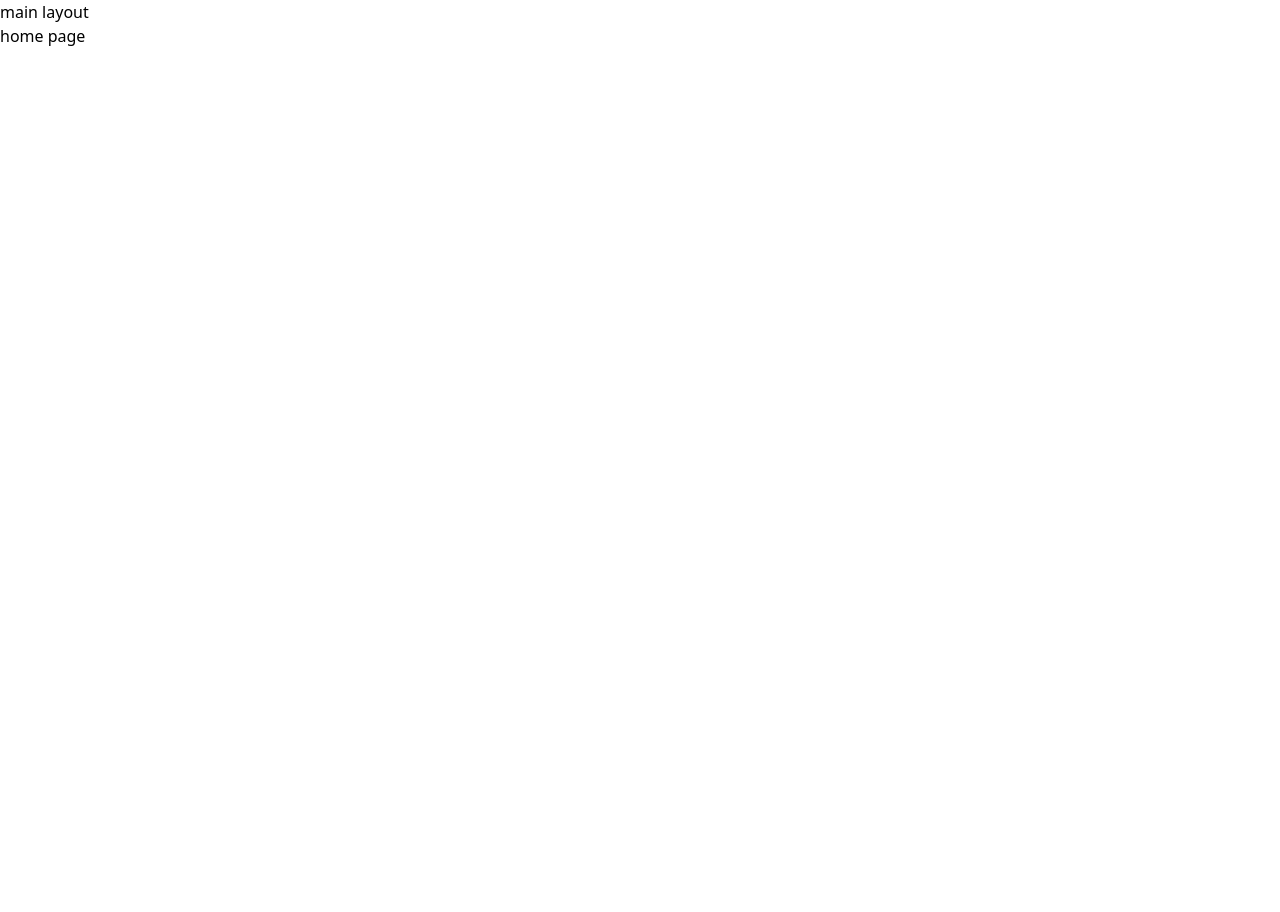
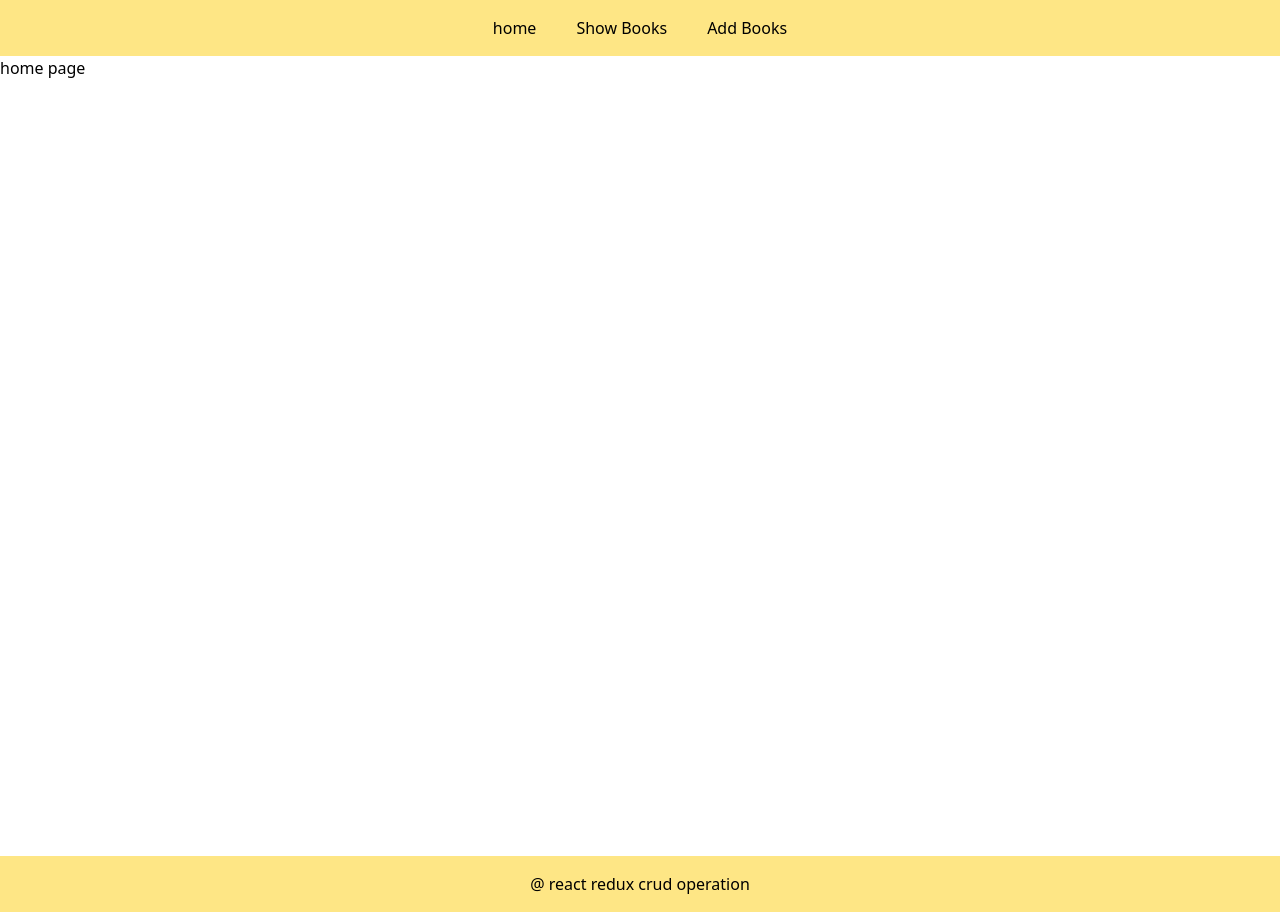
Before and after one commit to nayeem-miah/react-with-redux-crud-app, a React (Vite) app: page / in a window 1280 px wide. Before the commit the page ends 800 px from the top, so only its background shows below. Built offline with nearby package versions, Linux system fonts and the light colour scheme.

Commit message:
routing setup done

```diff
--- a/src/Layout/MainLayout.jsx
+++ b/src/Layout/MainLayout.jsx
@@ -1,10 +1,20 @@
 import { Outlet } from "react-router-dom";
+import Navbar from "./Navbar";
 
 const MainLayout = () => {
     return (
         <div>
-            <h1>main layout</h1>
-            <Outlet />
+            <Navbar />
+            <div className="mx-auto max-w-7xl min-h-screen">
+                <Outlet />
+            </div>
+            <div>
+                <footer>
+                    <h3 className="bg-amber-200 p-4 text-center">
+                        @ react redux crud operation
+                    </h3>
+                </footer>
+            </div>
         </div>
     );
 }
--- /dev/null
+++ b/src/Layout/Navbar.jsx
@@ -0,0 +1,31 @@
+import { NavLink } from "react-router-dom";
+
+const Navbar = () => {
+    return (
+        <div className="bg-amber-200 p-4">
+            <nav>
+                <ul className="flex justify-center gap-10">
+                    <li className="hover:text-blue-500">
+                        <NavLink to={'/'}
+                        >
+                            home
+                        </NavLink>
+                    </li>
+                    <li className="hover:text-blue-500">
+                        <NavLink to={'/show-books'}
+                        >
+                            Show Books
+                        </NavLink>
+                    </li>
+                    <li className="hover:text-blue-500">
+                        <NavLink to={'add-books'}
+                        >
+                            Add Books
+                        </NavLink>
+                    </li>
+                </ul>
+            </nav>
+        </div>
+    )
+};
+export default Navbar;
--- a/src/Router/Rouuter.jsx
+++ b/src/Router/Rouuter.jsx
@@ -1,25 +1,28 @@
-import { BrowserRouter, createBrowserRouter, Link, Routes } from "react-router-dom";
+import { createBrowserRouter } from "react-router-dom";
 import MainLayout from "../Layout/MainLayout";
 import Home from "../pages/Home";
+import Error from "../pages/Error";
+import AddBooks from "../pages/AddBooks";
+import ShowBooks from "../pages/ShowBooks";
 
 const router = createBrowserRouter([
     {
         path: "/",
         element: <MainLayout />,
-        errorElement: <div className="text-red-500 text-2xl flex justify-center items-center
-        mx-auto my-auto">
-            <div>
-                error page
-                <h3>
-                    <button className="hover:text-amber-600 text-xl hover:underline"><Link to={'/'}>go to Home</Link></button>
-                </h3>
-            </div>
-        </div>,
+        errorElement: <Error />,
         children: [
             {
                 path: "/",
                 element: <Home />
-            }
+            },
+            {
+                path: "/add-books",
+                element: <AddBooks />
+            },
+            {
+                path: "/show-books",
+                element: <ShowBooks />
+            },
         ]
 
     }
--- /dev/null
+++ b/src/pages/AddBooks.jsx
@@ -0,0 +1,8 @@
+const AddBooks = () => {
+    return (
+        <div>
+            Add Books
+        </div>
+    )
+}
+export default AddBooks;
--- /dev/null
+++ b/src/pages/Error.jsx
@@ -0,0 +1,17 @@
+import { Link } from "react-router-dom";
+
+function Error() {
+    return (
+        <div className="text-red-500 text-2xl flex justify-center items-center
+        mx-auto my-auto">
+            <div>
+                error page
+                <h3>
+                    <button className="hover:text-amber-600 text-xl hover:underline"><Link to={'/'}>go to Home</Link></button>
+                </h3>
+            </div>
+        </div>
+    );
+};
+
+export default Error;
--- /dev/null
+++ b/src/pages/ShowBooks.jsx
@@ -0,0 +1,8 @@
+const ShowBooks = () => {
+    return (
+        <div>
+            Show Books
+        </div>
+    )
+}
+export default ShowBooks;
```
